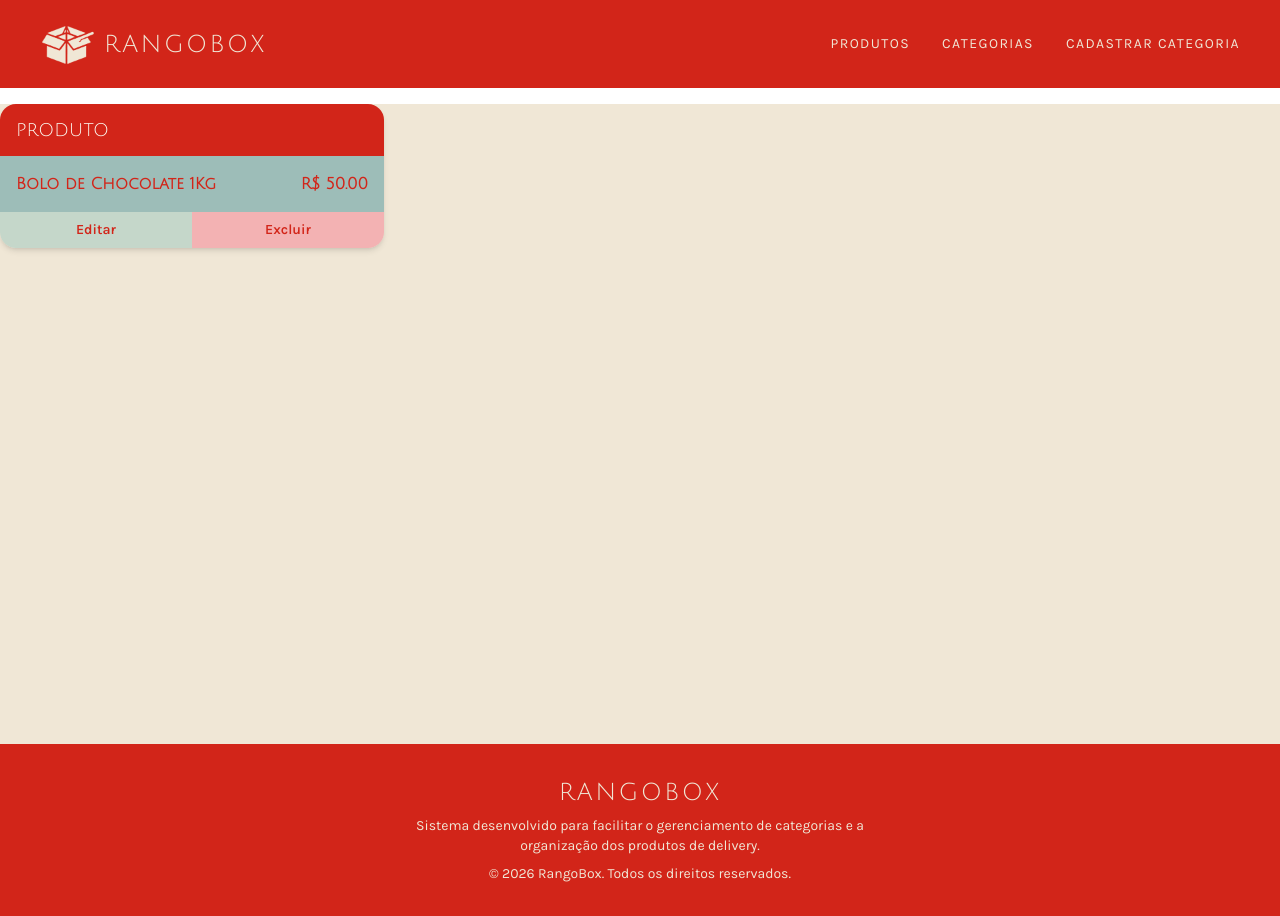
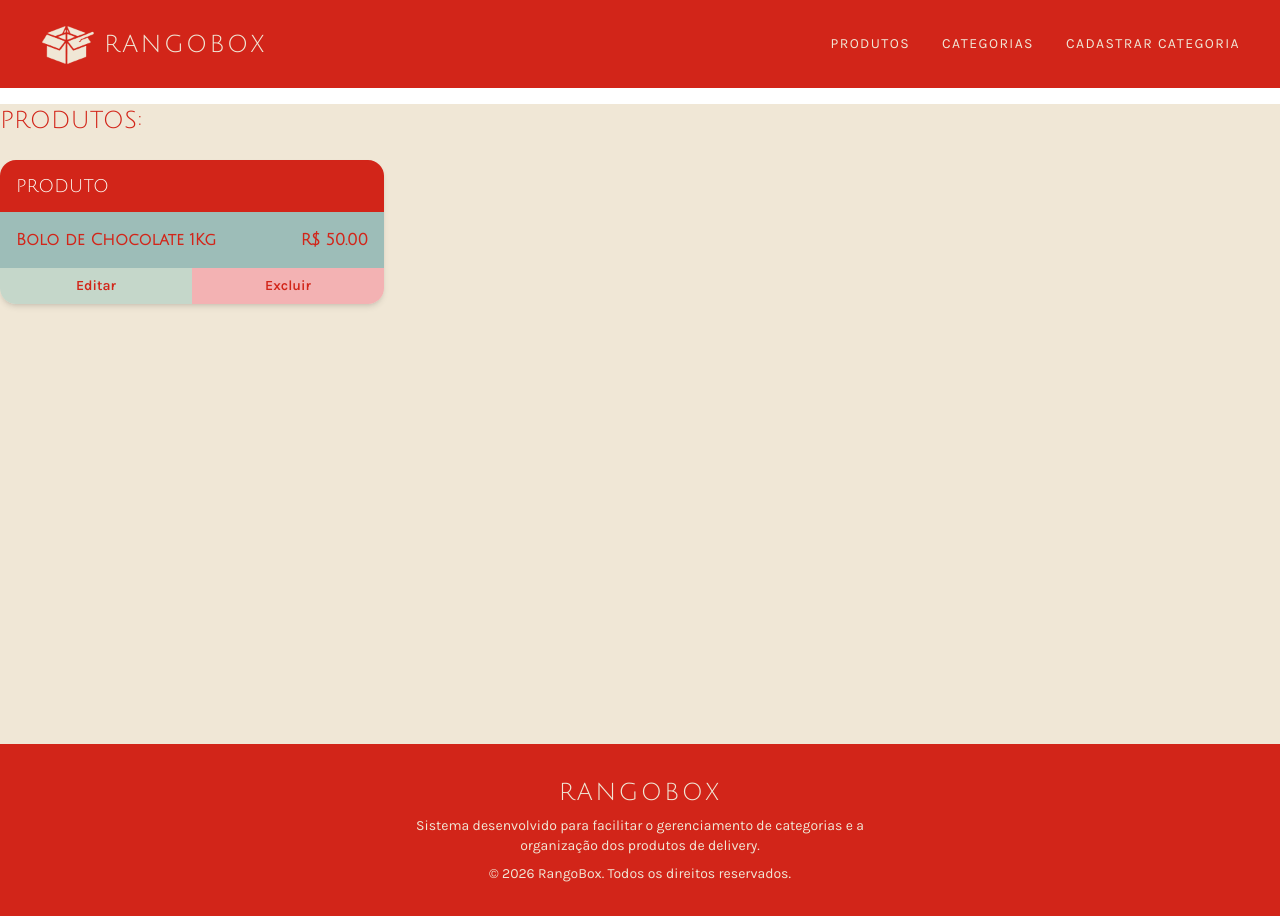
Before and after one commit to Projeto-Integrador-Grupo-06/delivery-front, a React (Vite) app: page /produtos in a window 1280 px wide. Built offline with nearby package versions, Linux system fonts and the light colour scheme; data requests are answered from the project's data file.

Commit message:
add seleção org e veg

```diff
--- a/src/pages/produto/ListarProdutos.tsx
+++ b/src/pages/produto/ListarProdutos.tsx
@@ -8,10 +8,27 @@ function ListaProdutos() {
 
     const [isLoading, setIsLoading] = useState(false);
     const [produtos, setProdutos] = useState<(Produto & { id?: string | number })[]>([]);
+    const [recomendados, setRecomendados] = useState<(Produto & { id?: string | number })[]>([]);
 
     useEffect(() => {
         buscarProdutos();
     }, []);
+
+    useEffect(() => {
+        const organicosVeganos = produtos.filter(
+            (produto) =>
+                produto.categoria?.categoriaVegano ||
+                produto.categoria?.categoriaOrganico
+        );
+
+        // Sorteia até 3 produtos aleatoriamente entre os orgânicos/veganos
+        const sorteados = [...organicosVeganos]
+            .sort(() => Math.random() - 0.5)
+            .slice(0, 3);
+
+        setRecomendados(sorteados);
+        // eslint-disable-next-line react-hooks/exhaustive-deps
+    }, [produtos]);
 
     async function buscarProdutos() {
         try {
@@ -44,6 +61,35 @@ function ListaProdutos() {
                         </span>
                     )}
 
+                    {!isLoading && recomendados.length > 0 && (
+                        <div className="mb-10">
+                            <h2
+                                className="text-2xl uppercase text-[#D22519] mb-6"
+                                style={{ fontFamily: "'Julius Sans One', sans-serif" }}
+                            >
+                                Recomendamos os produtos orgânicos e veganos da sua lista
+                            </h2>
+
+                            <div className="grid grid-cols-1 md:grid-cols-2 lg:grid-cols-3 gap-8">
+                                {recomendados.map((produto) => (
+                                    <CardProduto
+                                        key={`recomendado-${produto.id}`}
+                                        produto={produto}
+                                    />
+                                ))}
+                            </div>
+                        </div>
+                    )}
+
+                    {!isLoading && produtos.length > 0 && (
+                        <h2
+                            className="text-2xl uppercase text-[#D22519] mb-6"
+                            style={{ fontFamily: "'Julius Sans One', sans-serif" }}
+                        >
+                            Produtos:
+                        </h2>
+                    )}
+
                     <div className="grid grid-cols-1 md:grid-cols-2 lg:grid-cols-3 gap-8">
 
                         {produtos.map((produto) => (
```
